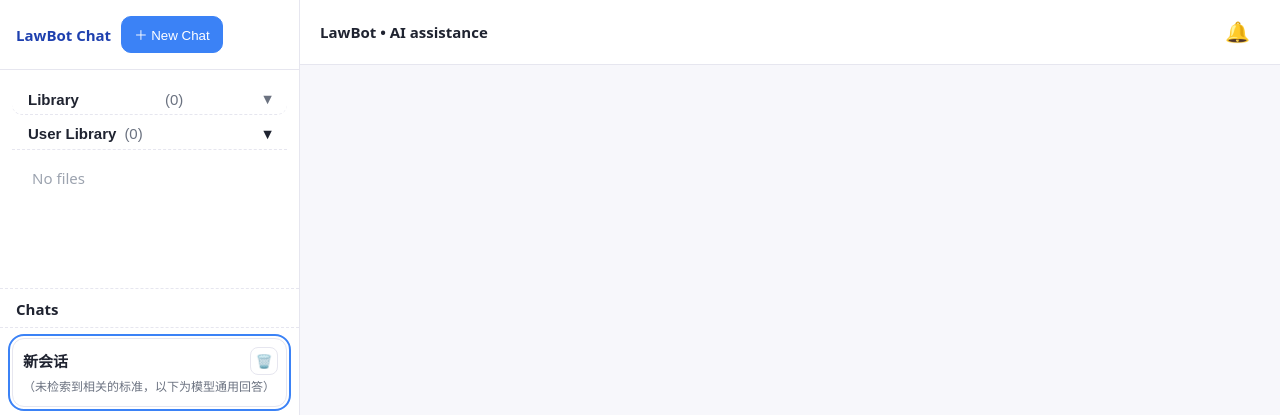
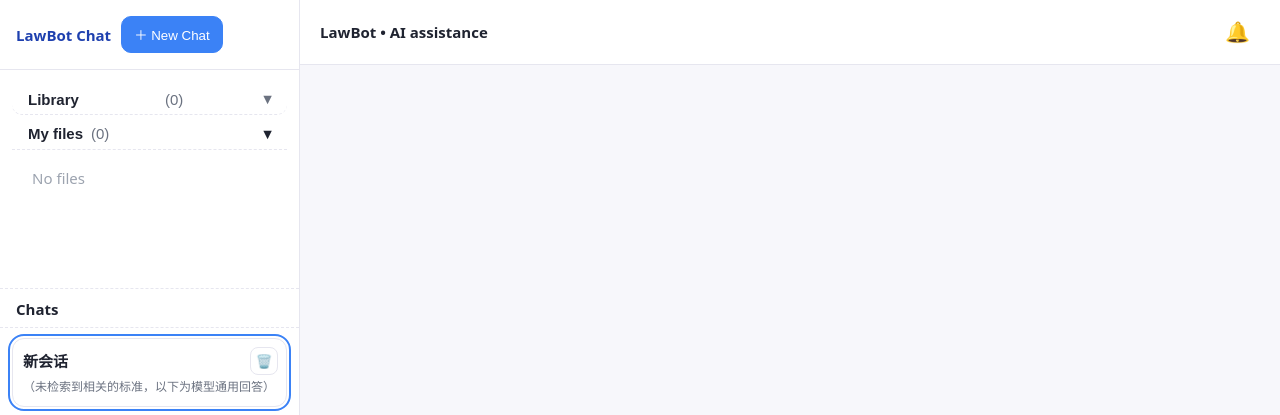
Before and after one commit to Vidsc/llm_lawbot, a Django app: page / in a window 1280 px wide. Shown: the top 415 px of the page. Run offline with Django 4.2, Linux system fonts and the light colour scheme; data that the repository does not hold is empty.

Commit message:
Update index.html

```diff
--- a/frontend/templates/index.html
+++ b/frontend/templates/index.html
@@ -113,7 +113,7 @@
 
           <!-- User Library（折叠） -->
           <button id="toggle-user-library" class="user-lib-header">
-            <span>User Library</span>
+            <span>My files</span>
             <span id="user-library-count" class="count">(0)</span>
             <span class="chev">▾</span>
           </button>
@@ -249,7 +249,7 @@
             const li = document.createElement('div');
             li.className = 'lib-item';
             li.innerHTML = `
-              <a class="lib-link" href="/static/${it.filename}" target="_blank" rel="noopener">${it.filename}</a>
+              <a class="lib-link" href="/user-files/${it.filename}" target="_blank" rel="noopener">${it.filename}</a>
               <button class="btn-icon trash" title="Delete" data-fn="${it.filename}">🗑️</button>
             `;
             listEl.appendChild(li);
```
